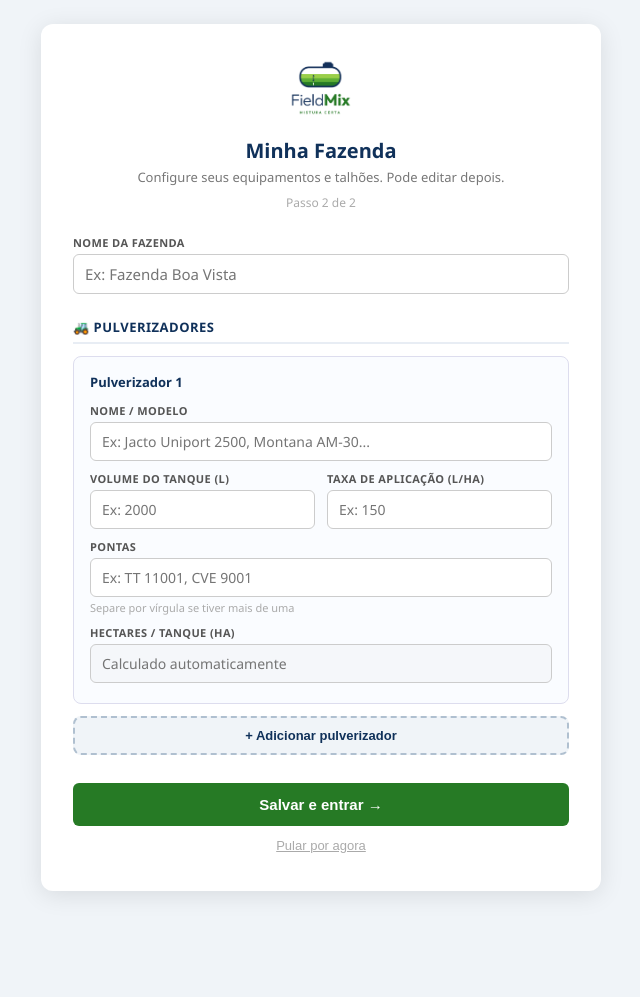
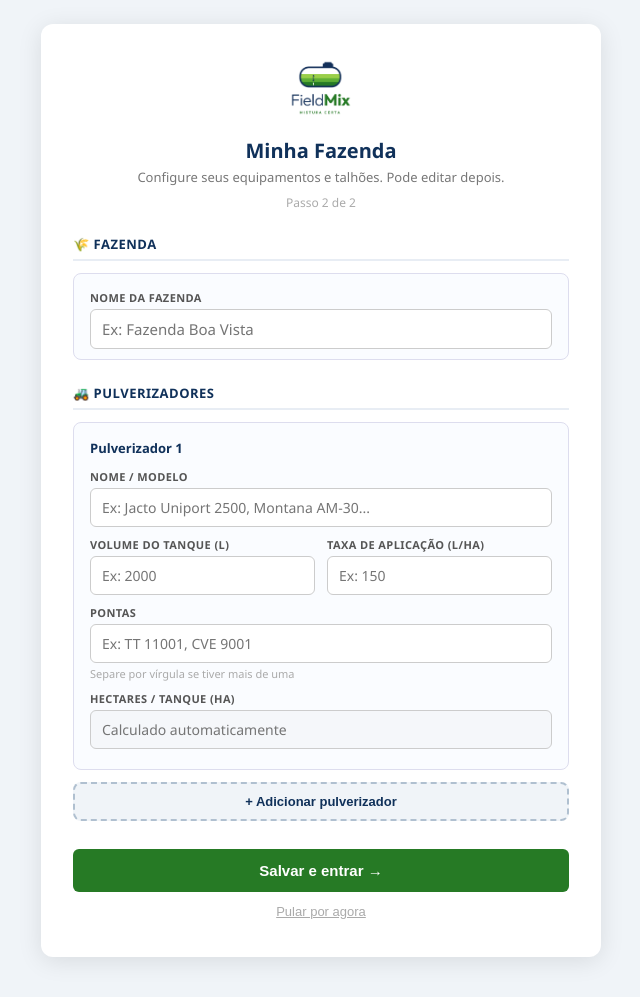
Before and after one commit to eduardopulveragro-bit/MisturaCaldas, a Flask app: template templates/onboarding_equipamentos.html in a window 1280 px wide. Shown: the whole page, without its empty margins (319-959 px from the left). Before the commit the page ends 895 px from the top, so only its background shows below. Run offline with Flask 3, Linux system fonts and the light colour scheme; the template is opened without the code that fills it, so the values that code supplies are empty.

Commit message:
Onboarding: nome da fazenda em card consistente com pulverizadores
Co-Authored-By: Claude Sonnet 4.6 <noreply@anthropic.com>

```diff
--- a/templates/onboarding_equipamentos.html
+++ b/templates/onboarding_equipamentos.html
@@ -69,9 +69,12 @@
       <input type="hidden" name="talhoes_json" id="talhoes_json">
 
       <!-- NOME DA FAZENDA -->
-      <div class="campo" style="margin-bottom:20px;">
-        <label>Nome da fazenda</label>
-        <input type="text" name="nome_fazenda" id="nome_fazenda" placeholder="Ex: Fazenda Boa Vista" style="font-size:15px;">
+      <div class="secao-titulo" style="margin-top:0;">🌾 Fazenda</div>
+      <div class="bloco" style="margin-bottom:20px;">
+        <div class="campo" style="margin-bottom:0;">
+          <label>Nome da fazenda</label>
+          <input type="text" name="nome_fazenda" id="nome_fazenda" placeholder="Ex: Fazenda Boa Vista" style="font-size:15px;">
+        </div>
       </div>
 
       <!-- PULVERIZADORES -->
```
